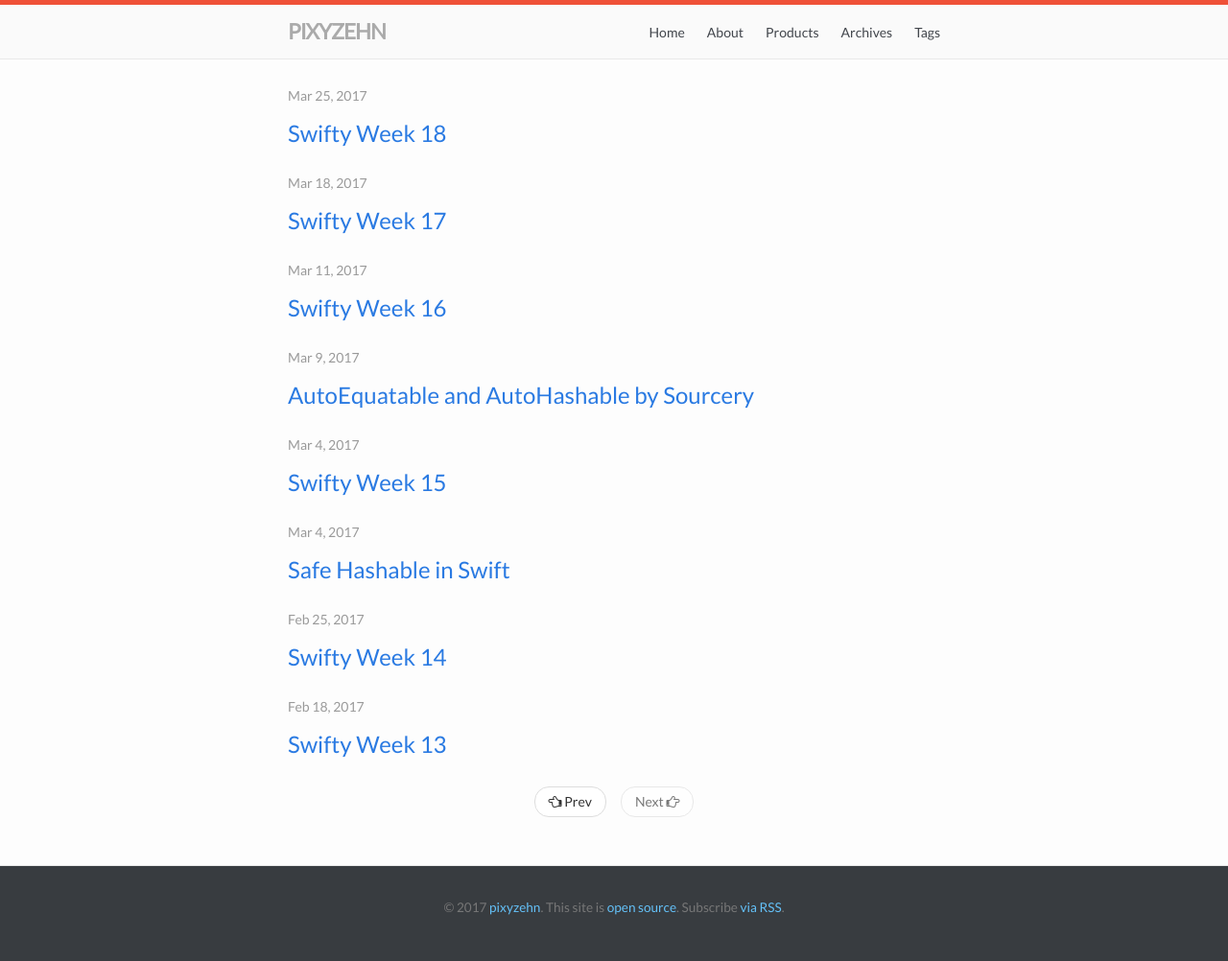
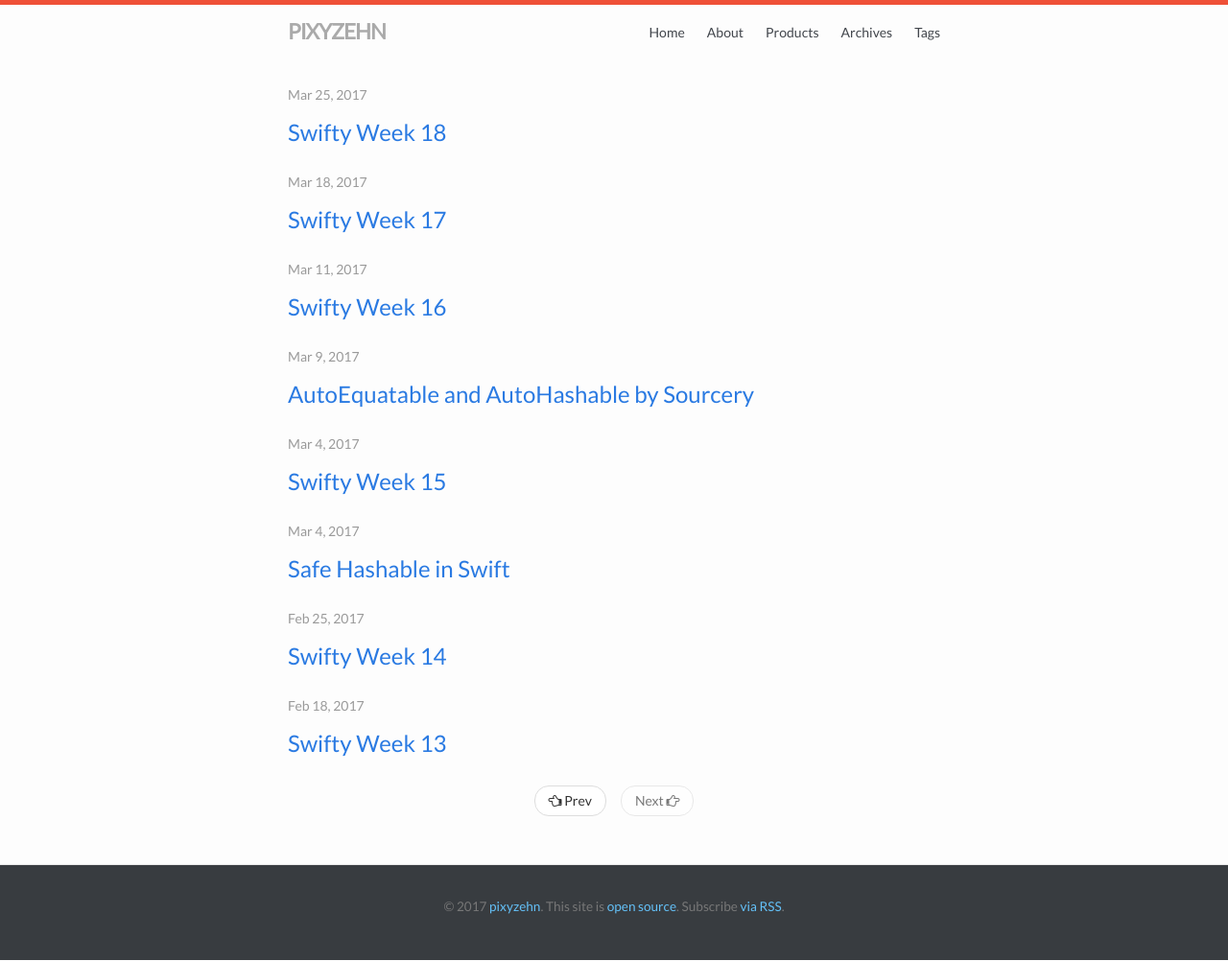
Before and after one commit to pixyzehn/pixyzehn.com, a Jekyll site: the page built from index.html, in a window 1280 px wide. Shown: the whole page at 96% size. Built offline with Jekyll 4.4.1, drawn with Linux system fonts in a browser that asks for light colours; the list of posts is cut into pages by our own code.

Commit message:
Update site-header layout

```diff
--- a/_sass/_layout.scss
+++ b/_sass/_layout.scss
@@ -3,10 +3,6 @@
  */
 .site-header {
     border-top: 5px solid $orange-color;
-    border-bottom: 1px solid $grey-color-light;
-    min-height: 56px;
-    background: #fafafa;
-
     // Positioning context for the mobile navigation icon
     position: relative;
 }
```
